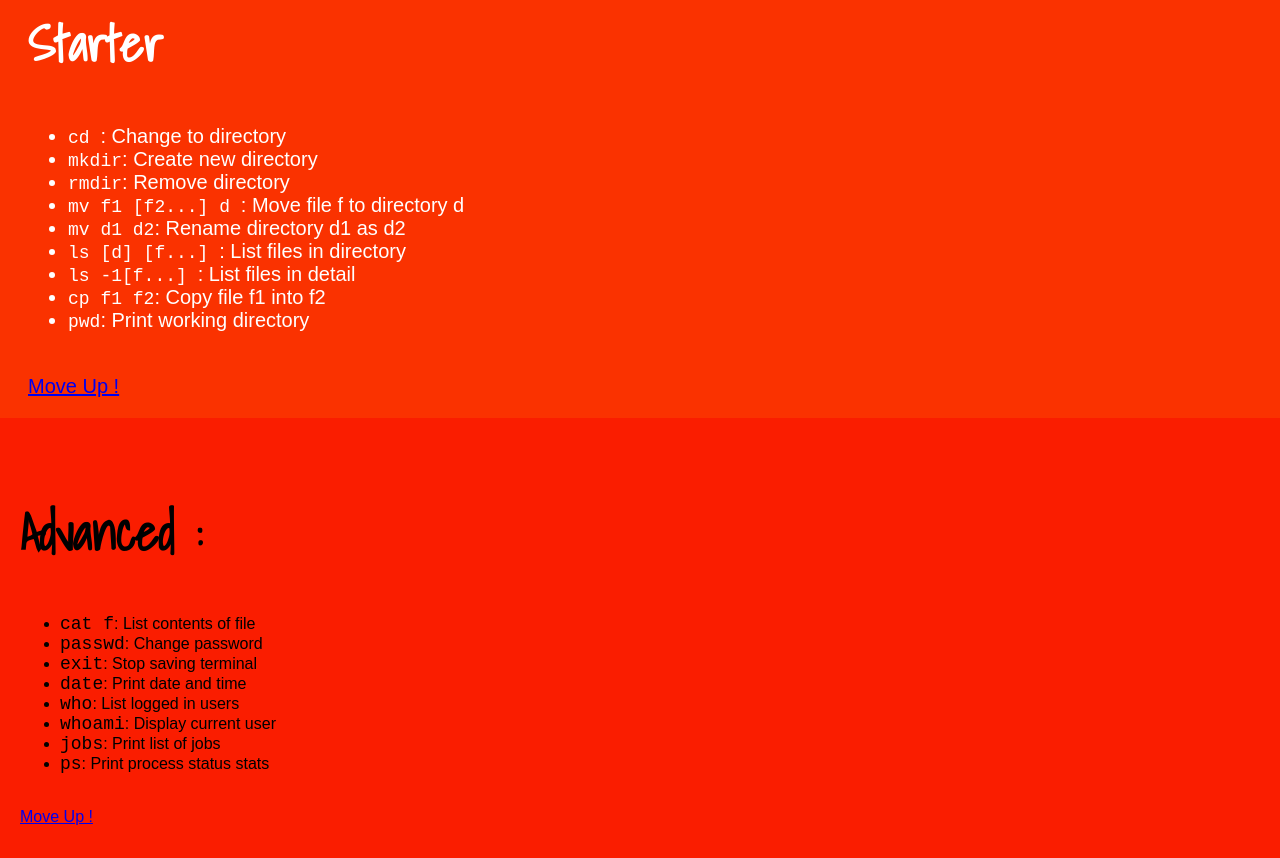
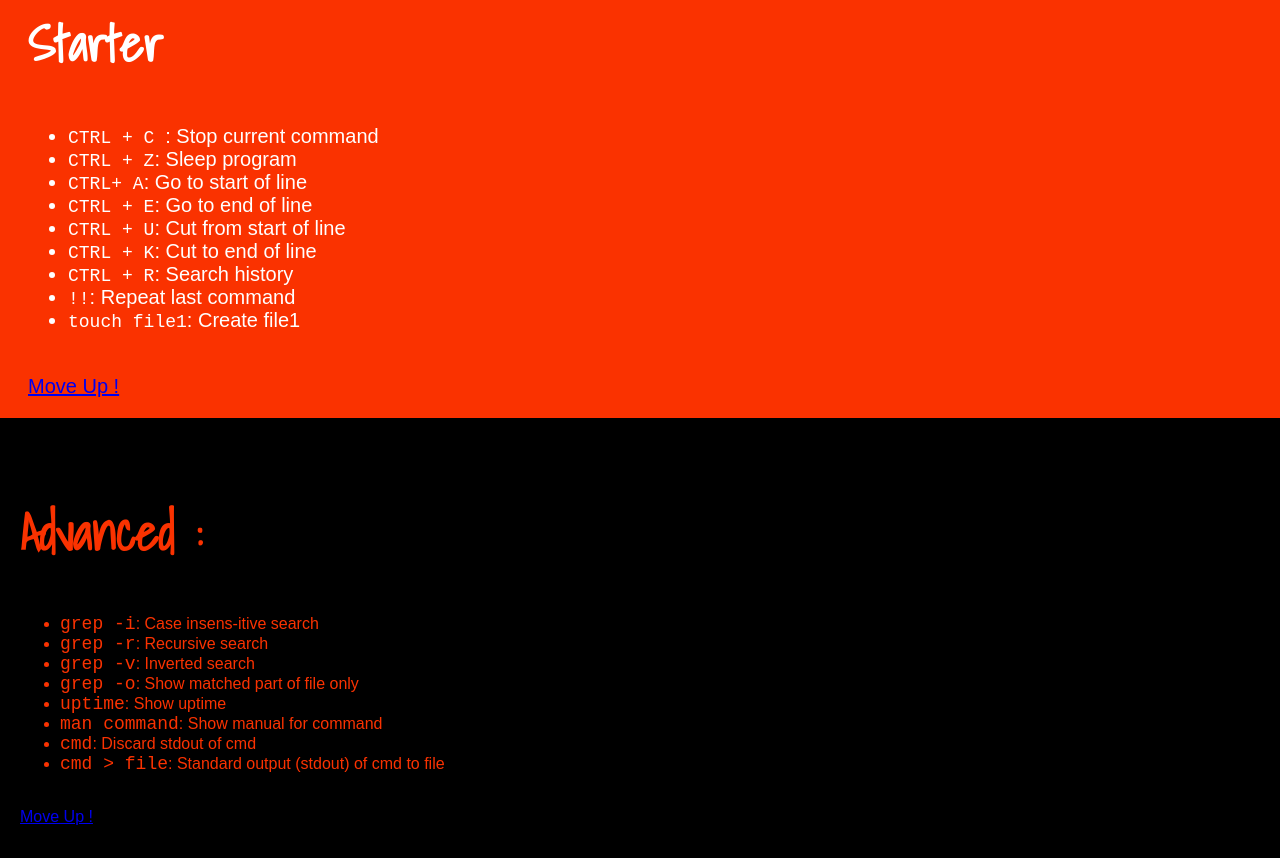
Before and after one commit to francoisdefever/CS-Shortcuts-Linux, a plain HTML site: page index.html in a window 1280 px wide. Shown: the part 1374-2232 px from the top of the page. Drawn offline with Linux system fonts and the light colour scheme; a web font is replaced by a local one.

Commit message:
Finishing content and colours

```diff
--- a/index.html
+++ b/index.html
@@ -45,23 +45,23 @@
 
         <ul>
             <li>
-                <code>cd </code>: Change to directory</li>
+                <code>CTRL + C </code>: Stop current command</li>
             <li>
-                <code>mkdir</code>: Create new directory</li>
+                <code>CTRL + Z</code>: Sleep program</li>
             <li>
-                <code>rmdir</code>: Remove directory</li>
+                <code>CTRL+ A</code>: Go to start of line</li>
             <li>
-                <code>mv f1 [f2...] d </code>: Move file f to directory d</li>
+                <code>CTRL + E</code>: Go to end of line</li>
             <li>
-                <code>mv d1 d2</code>: Rename directory d1 as d2</li>
+                <code>CTRL + U</code>: Cut from start of line</li>
             <li>
-                <code>ls [d] [f...] </code>: List files in directory</li>
+                <code>CTRL + K</code>: Cut to end of line</li>
             <li>
-                <code>ls -1[f...] </code>: List files in detail</li>
+                <code>CTRL + R</code>: Search history</li>
             <li>
-                <code>cp f1 f2</code>: Copy file f1 into f2</li>
+                <code>!!</code>: Repeat last command</li>
             <li>
-                <code>pwd</code>: Print working directory</li>
+                <code>touch file1</code>: Create file1</li>
         </ul>
         <br/>
         <a href="#header">Move Up !</a>
@@ -71,21 +71,21 @@
         <h2>Advanced :</h2>
         <ul>
             <li>
-                <code>cat f</code>: List contents of file</li>
+                <code>grep -i</code>: Case insens-itive search</li>
             <li>
-                <code>passwd</code>: Change password</li>
+                <code>grep -r</code>: Recursive search</li>
             <li>
-                <code>exit</code>: Stop saving terminal</li>
+                <code>grep -v</code>: Inverted search</li>
             <li>
-                <code>date</code>: Print date and time</li>
+                <code>grep -o</code>: Show matched part of file only</li>
             <li>
-                <code>who</code>: List logged in users</li>
+                <code>uptime</code>: Show uptime</li>
             <li>
-                <code>whoami</code>: Display current user</li>
+                <code>man command</code>: Show manual for command</li>
             <li>
-                <code>jobs</code>: Print list of jobs</li>
+                <code>cmd</code>: Discard stdout of cmd</li>
             <li>
-                <code>ps</code>: Print process status stats</li>
+                <code>cmd > file</code>: Standard output (stdout) of cmd to file</li>
         </ul>
         <br/>
         <a href="#header">Move Up !</a>
--- a/website/css/style.css
+++ b/website/css/style.css
@@ -69,9 +69,9 @@ code {
     margin: -20px;
 }
 #advanced {
-    background-color: #FA1D00;
+    background-color: black;
     font-family: "Nova Mono", sans-serif;
-    color: black;
+    color: #FA3200;
     padding-left: 2em;
     padding-right: 2em;
     padding-top: 2em;
```
